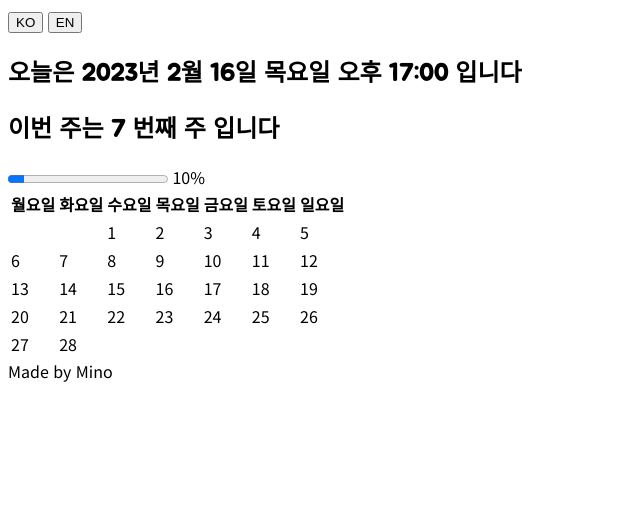
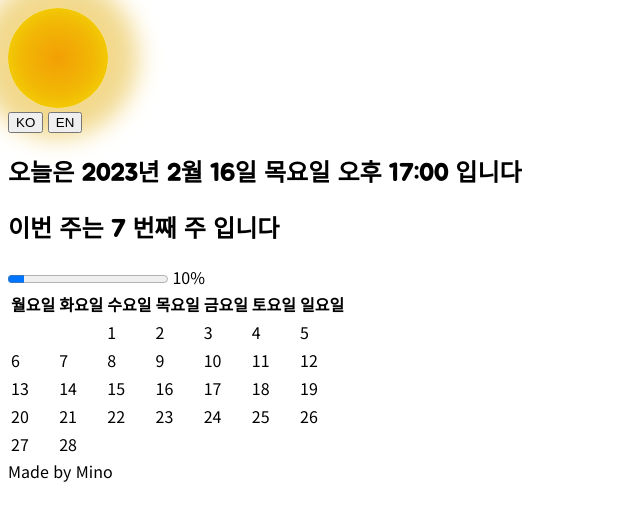
Before and after one commit to mhjang710/calendar, a plain HTML site: page index.html in a window 1280 px wide. Shown: the whole page, without its empty margins (0-640 px from the left). Drawn offline with Linux system fonts and the light colour scheme.

Commit message:
Add temporary sun shape

```diff
--- a/index.html
+++ b/index.html
@@ -8,10 +8,12 @@
   <link rel="preconnect" href="https://fonts.googleapis.com">
   <link rel="preconnect" href="https://fonts.gstatic.com" crossorigin>
   <link href="https://fonts.googleapis.com/css2?family=Jua&family=Noto+Sans+KR:wght@300;400;700&display=swap" rel="stylesheet">
+  <!-- Link to CSS file -->
   <link rel="stylesheet" href="style.css">
   <title>Calendar</title>
 </head>
 <body>
+  <div id="sun"></div>
   <header>
     <button>KO</button>
     <button>EN</button>
--- a/style.css
+++ b/style.css
@@ -1,2 +1,10 @@
 body {font-family: 'Noto Sans KR', sans-serif;}
 h1, h2 {font-family: 'Jua', sans-serif;}
+
+#sun {
+  width: 100px;
+  height: 100px;
+  border-radius: 50%;
+  background-image: radial-gradient(#F29F05, #F2B705, #F2E205);
+  box-shadow: 0 0 25px 30px #F2D98D;
+}
```
Also changed, not shown: 1 other file.
